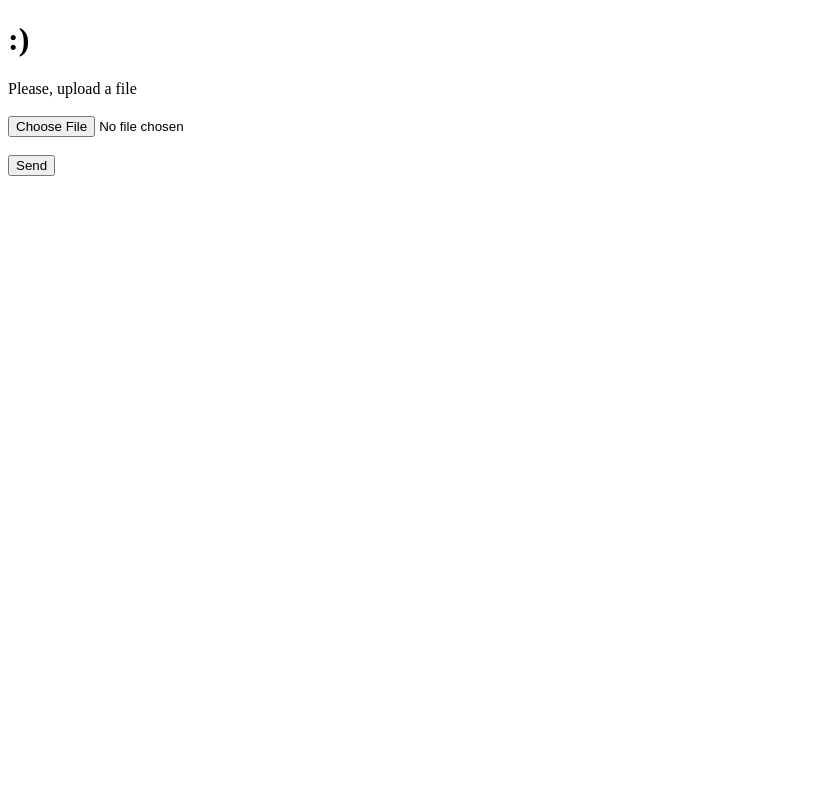
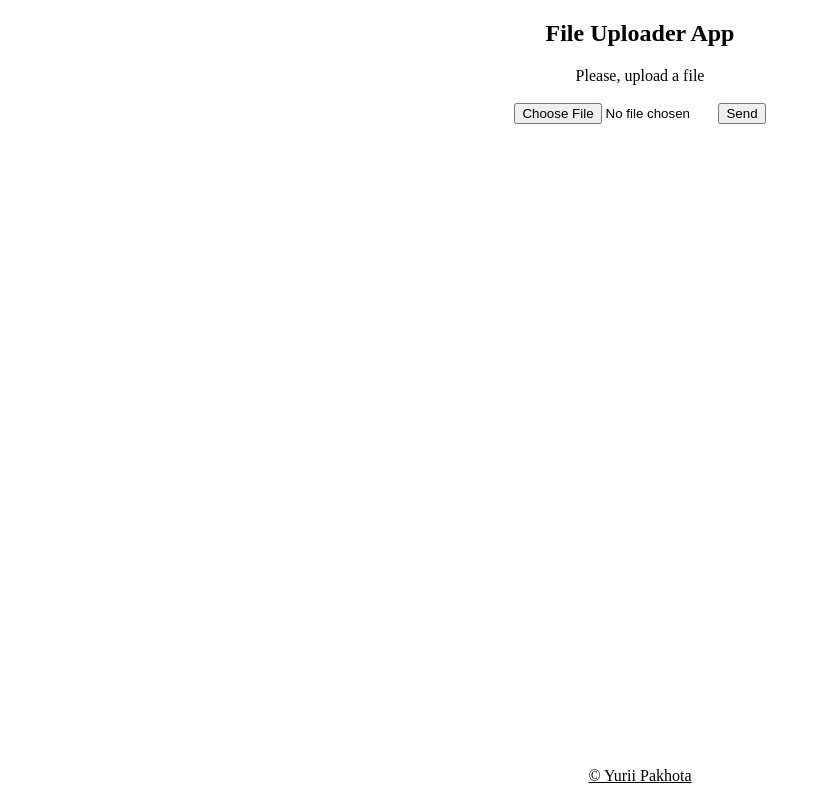
Before and after one commit to Overk1lls/file-uploader, a website: page public/index.html in a window 1280 px wide. Shown: the whole page, without its empty margins (0-821 px from the left). Drawn offline with Linux system fonts and the light colour scheme.

Commit message:
Styles add

```diff
--- a/public/index.html
+++ b/public/index.html
@@ -6,19 +6,25 @@
     <meta http-equiv="X-UA-Compatible" content="IE=edge">
     <meta name="viewport" content="width=device-width, initial-scale=1.0">
     <title>File Uploader</title>
+    <link rel="stylesheet" href="./styles/index.css">
 </head>
 
 <body>
-    <h1>:)</h1>
+    <div class="main">
+        <h2>File Uploader App</h2>
         <form method="post" enctype="multipart/form-data">
             <label for="file-input">Please, upload a file</label>
             <br>
             <br>
-        <input type="file" name="file" id="file-input">
-        <br>
-        <br>
+            <input type="file" name="file" id="file-input" class="file-input">
             <button type="submit">Send</button>
         </form>
+    </div>
+    <footer class="footer">
+        <a href="https://github.com/Overk1lls" class="link">
+            © Yurii Pakhota
+        </a>
+    </footer>
 </body>
 
 </html>
--- /dev/null
+++ b/public/styles/index.css
@@ -0,0 +1,23 @@
+html, body {
+    margin: 0;
+}
+
+.main, .footer {
+    text-align: center;
+}
+
+.file-input {
+    width: 200px;
+}
+
+.footer {
+    position: absolute;
+    left: 0;
+    right: 0;
+    bottom: 0;
+    padding: 15px 0 15px 0;
+}
+
+.link {
+    color: black;
+}
```
Lines whose indentation alone changed are shown as unchanged.
